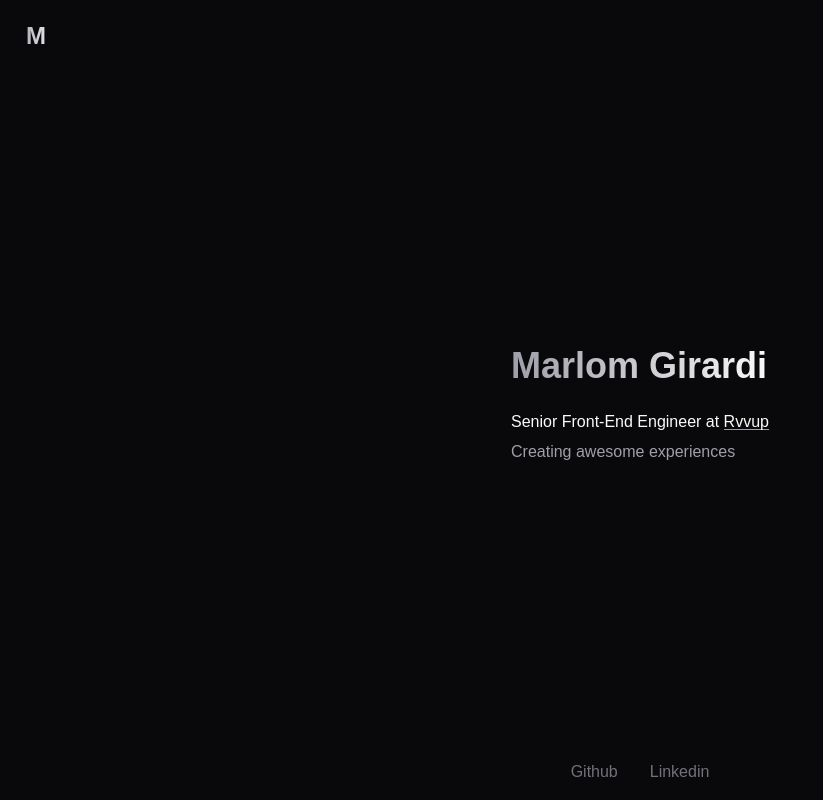
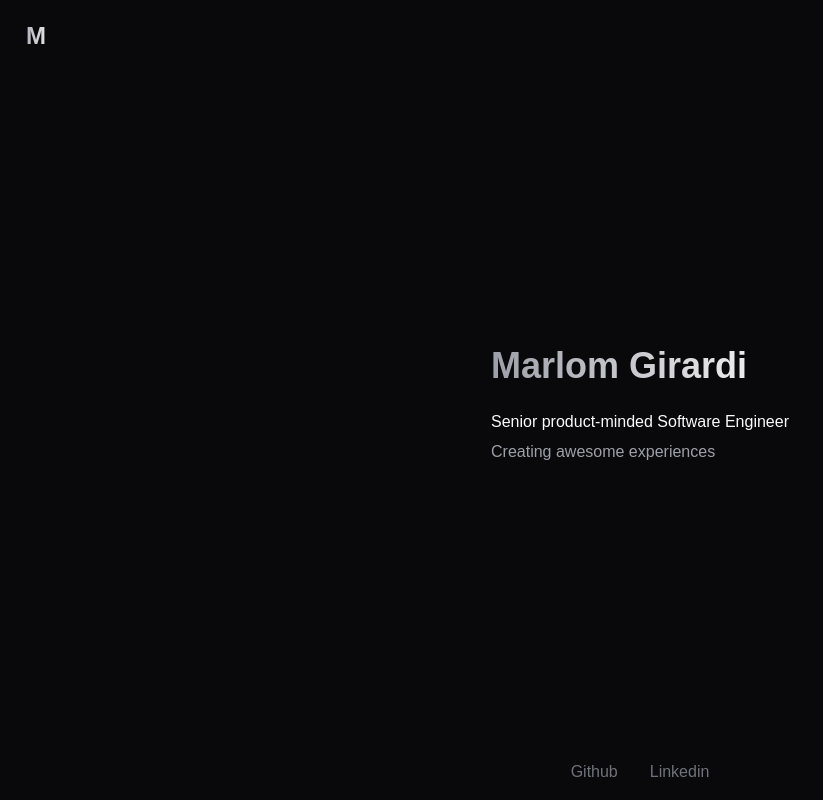
Before and after one commit to marlomgirardi/marlomgirardi.com, an Astro site: page / in a window 1280 px wide. Shown: the whole page, without its empty margins (0-823 px from the left). Built offline with nearby package versions, Linux system fonts and the light colour scheme; Astro itself is replaced by a stand-in of ours.

Commit message:
small update on home page

```diff
--- a/src/pages/index.astro
+++ b/src/pages/index.astro
@@ -3,19 +3,59 @@ import BaseLayout from '../layouts/BaseLayout.astro';
 ---
 
 <BaseLayout>
-		<main class="flex grow max-w-[920px]">
+		<main class="flex grow max-w-230">
 			<div class="w-max[300px] self-center">
-				<h1 class="text-4xl font-semibold text-transparent bg-clip-text bg-gradient-to-r from-zinc-400 to-zinc-50">
+				<h1 class="text-4xl font-semibold text-transparent bg-clip-text bg-linear-to-r from-zinc-400 to-zinc-50">
 					Marlom Girardi
 				</h1>
 				<p class="mt-6">
-						Senior Front-End Engineer at{" "}
-						<a href="https://www.rvvup.com" rel="nofollow noopener">
-							Rvvup
-						</a>
+						Senior <span class="product-minded">product-minded
+							<svg class="underline-svg select-none" viewBox="0 0 200 8" preserveAspectRatio="none" aria-hidden="true">
+								<defs>
+									<linearGradient id="blue-gradient" x1="0" y1="0" x2="1" y2="0">
+										<stop offset="0%" stop-color="#a855f7" />
+										<stop offset="100%" stop-color="#3b82f6" />
+									</linearGradient>
+								</defs>
+								<path
+									d="M0 5 C 20 2, 40 8, 70 4 S 120 7, 150 3 S 180 6, 200 5"
+									fill="none"
+									stroke="url(#blue-gradient)"
+									stroke-width="2.5"
+									stroke-linecap="round"
+									stroke-linejoin="round"
+								/>
+							</svg>
+						</span> Software Engineer
 					<br />
 					<span class="leading-9 text-zinc-400">Creating awesome experiences</span>
 				</p>
 			</div>
 		</main>
 </BaseLayout>
+
+<style>
+	.product-minded {
+		position: relative;
+	}
+
+	.underline-svg {
+		position: absolute;
+		bottom: -4px;
+		left: 0;
+		width: 100%;
+		height: 8px;
+		overflow: visible;
+	}
+
+	.underline-svg path {
+		stroke-dasharray: 350;
+		stroke-dashoffset: 350;
+		transition: stroke-dashoffset 0.15s ease-in;
+	}
+
+	.product-minded:hover .underline-svg path {
+		stroke-dashoffset: 0;
+		transition: stroke-dashoffset 0.6s cubic-bezier(0.65, 0, 0.35, 1);
+	}
+</style>
```
